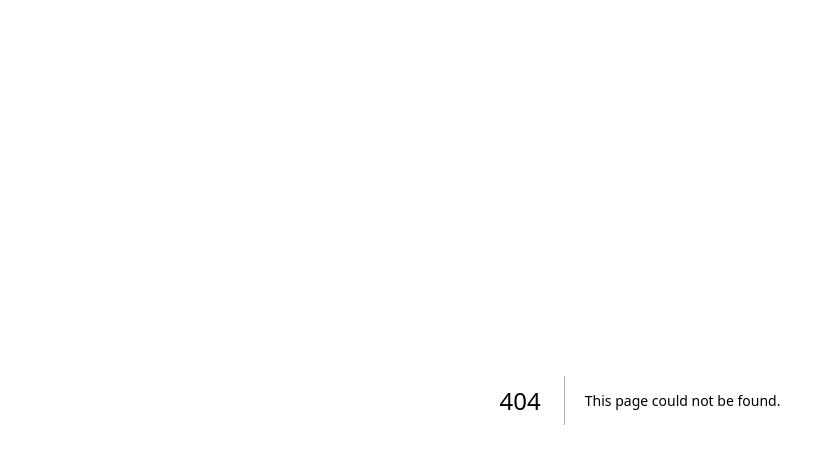
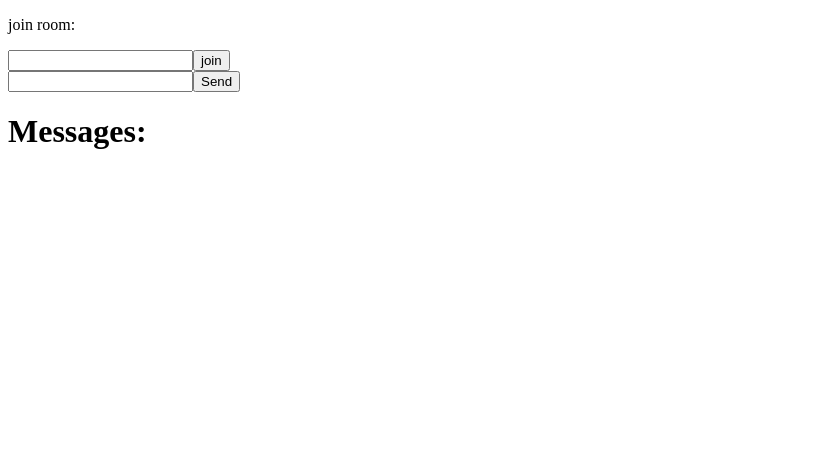
Before and after one commit to dnhan1707/multiplayer-leetcode-platform-client, a Next.js app: page /rooms in a window 1280 px wide. Before the commit this address had no page. Shown: the top 464 px of the page, without its empty margins (0-836 px from the left). Built offline with nearby package versions, Linux system fonts and the light colour scheme; no server answers.

Commit message:
create multple rooms almost there

```diff
--- a/src/app/components/Chat.tsx
+++ b/src/app/components/Chat.tsx
@@ -1,49 +1,45 @@
-"use client"
+"use client";
 
 import { useEffect, useState } from "react";
 import CreateSocket from "@/app/utils/socket";
 
-interface ChatProps {
-    roomCode: string;
-    userId: string;
-}
 
-export default function Chat({ roomCode, userId }: ChatProps) {
+export default function Chat() {
     const [message, setMessage] = useState("");
-    const [messages, setMessages] = useState<{ userId: string; message: string }[]>([]);
-    const socket = CreateSocket(roomCode);
+    const [messageRecieved, setMessageRecieved] = useState("");
+    const [room, setRoom] = useState("")
+    const socket = CreateSocket();
 
     useEffect(() => {
-        socket.emit("joinRoom", roomCode);
-
-        socket.on("message", (message) => {
-            setMessages((prevMessage) => [...prevMessage, message]);
+        socket.on("recieve_message", (message_from_server) => {
+          setMessageRecieved(message_from_server.message)
         })
 
-        return () => {
-            socket.off("chatMessage");
-            socket.disconnect();
-        }
-    }, [roomCode])
+    }, [socket]);
 
-
-    function sendMessage() {
-        if (message.trim()) {
-            socket.emit("chatMessage", roomCode, { userId, message });
-            setMessage("");
+    function joinRoom() {
+      if(room != "") {
+        socket.emit("join_room", room)
       }
     }
 
+    function sendMessage() {
+          socket.emit("chatMessage", { message, room });
+          setMessage("");
+    }
 
     return (
         <div>
           <div>
-            {messages.map((msg, index) => (
-              <div key={index}>
-                <strong>{msg.userId}</strong>: {msg.message}
+              <p>join room:</p>
+              <input
+                type="text"
+                value={room}
+                onChange={(e) =>setRoom(e.target.value)}
+              />
+              <button onClick={joinRoom}>join</button>
           </div>
-            ))}
-          </div>
+          <div>
               <input
                 type="text"
                 value={message}
@@ -51,5 +47,14 @@ export default function Chat({ roomCode, userId }: ChatProps) {
               />
               <button onClick={sendMessage}>Send</button>
           </div>
+
+          <div>
+            <h1>Messages:</h1>
+            <div>
+                {messageRecieved}
+            </div>
+          </div>
+
+        </div>
     );
 }
--- a/src/app/dashboard/createRoom.tsx
+++ b/src/app/dashboard/createRoom.tsx
@@ -29,7 +29,7 @@ export default function CreateRoom() {
       const dataResponse = await response.json();
       console.log(dataResponse);
       setRoomCode(dataResponse.data.room_code);
-      router.push(`/rooms/${dataResponse.data.room_code}`);
+      router.push(`/rooms`);
 
     } catch (error) {
       console.error('There was a problem with the fetch operation:', error);
--- /dev/null
+++ b/src/app/rooms/page.tsx
@@ -0,0 +1,15 @@
+"use client";
+
+import Chat from "@/app/components/Chat";
+
+const ChatPage = () => {
+
+
+  return (
+    <div>
+      <Chat></Chat>
+    </div>
+  );
+};
+
+export default ChatPage;
--- a/src/app/utils/socket.ts
+++ b/src/app/utils/socket.ts
@@ -1,6 +1,6 @@
 import { io } from "socket.io-client";
 
-export default function CreateSocket(roomCode: string) {
-    const socket = io(`http://localhost:4000/${roomCode}`);
+export default function CreateSocket() {
+    const socket = io(`http://localhost:4000`);
     return socket
 }
```
Also changed, not shown: src/app/rooms/[roomId]/page.tsx (deleted, +0 -26 lines). Lines whose indentation alone changed are shown as unchanged.
